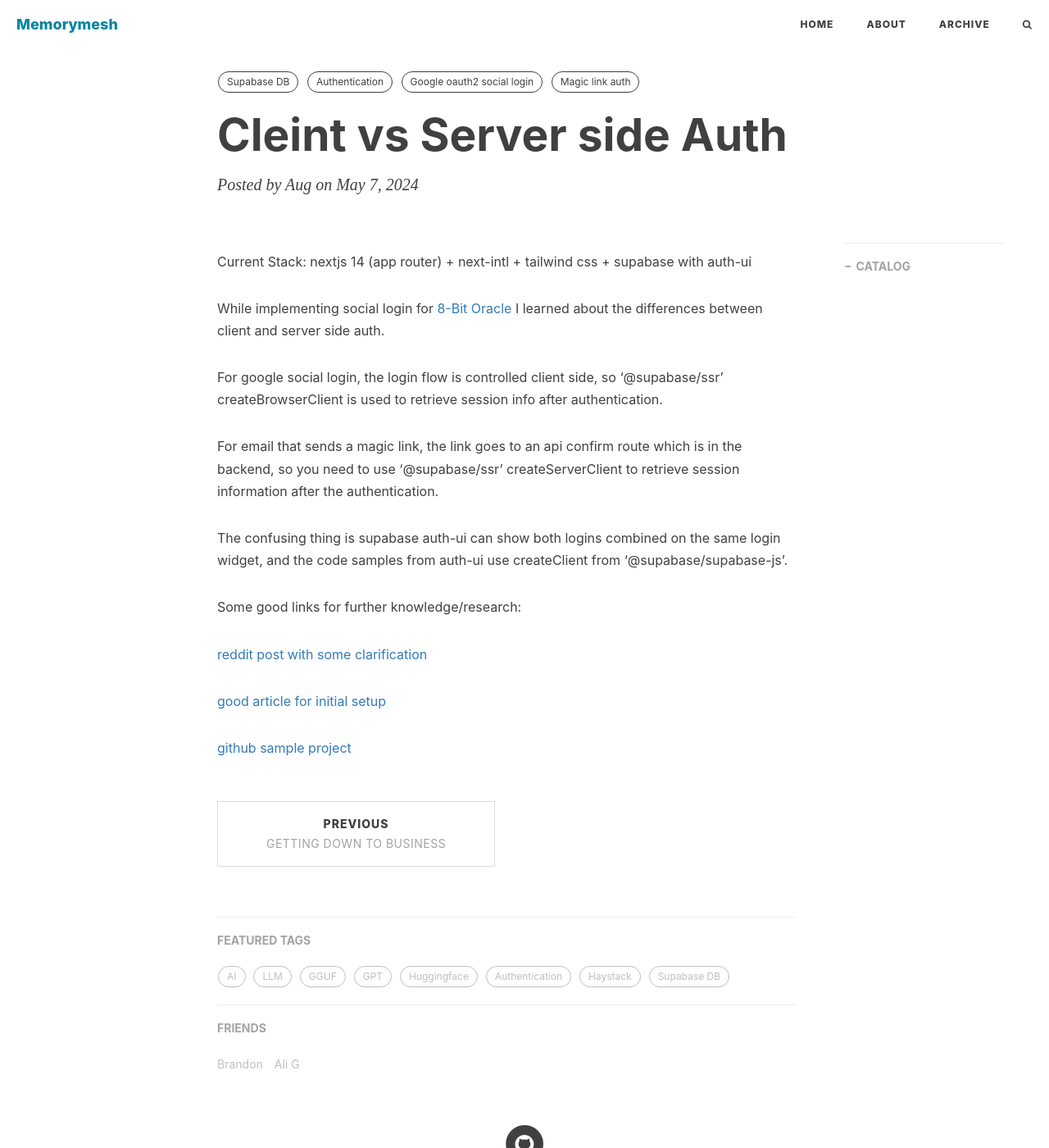
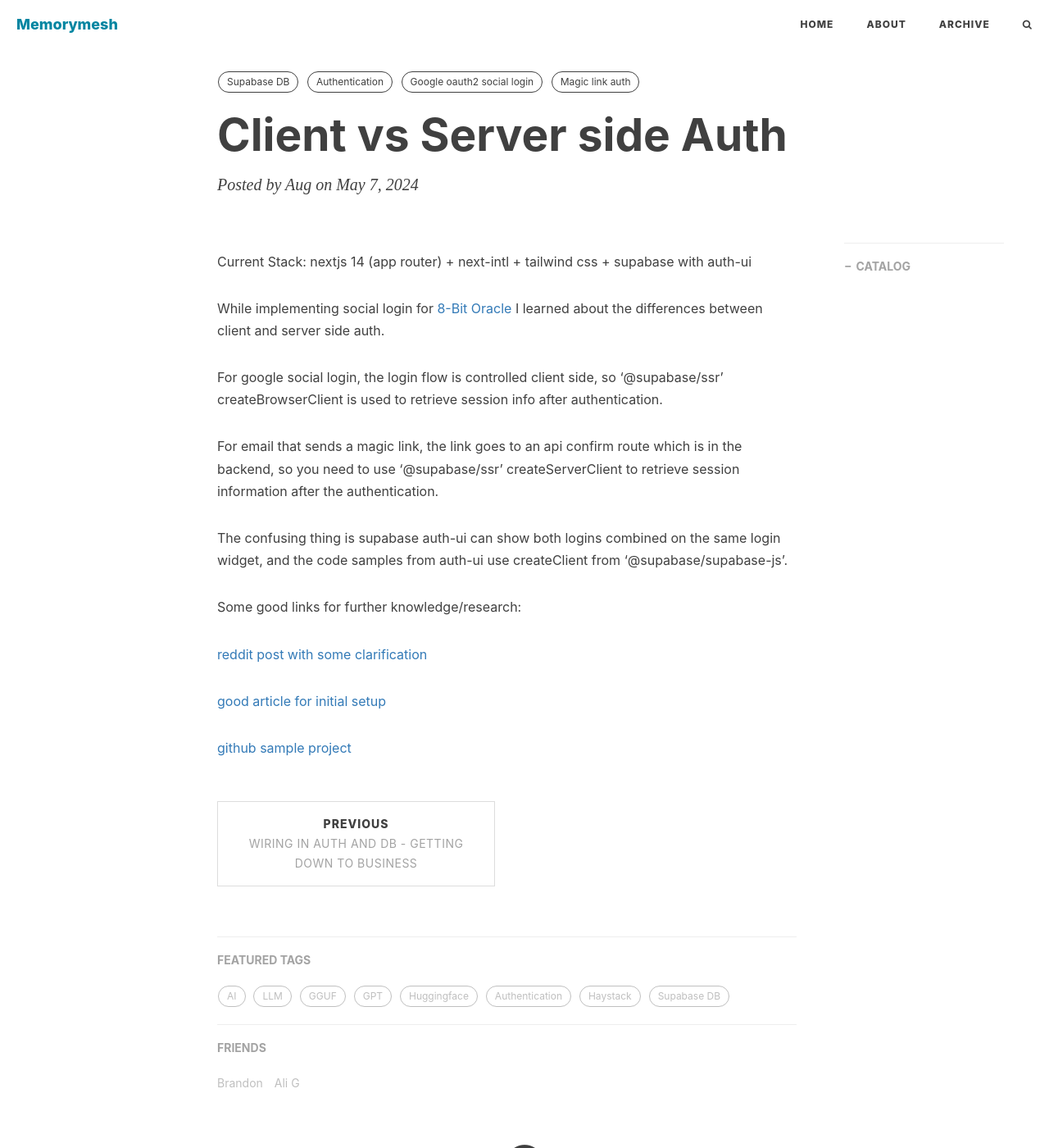
Before and after one commit to augchan42/augchan42.github.io, a Jekyll site: the page built from _posts/2024-05-07-Client vs Server side Auth.md, in a window 1280 px wide and 1400 px high. Shown: the whole window at 82% size. Built offline with Jekyll 4.4.1, drawn with Linux system fonts in a browser that asks for light colours; nearby versions of some CDN libraries; comment, search, counter and statistics services are not loaded.

Commit message:
fix title

```diff
--- a/_posts/2024-05-05-Getting down to Business.md
+++ b/_posts/2024-05-05-Getting down to Business.md
@@ -1,6 +1,6 @@
 ---
 layout:       post
-title:        "Getting down to Business"
+title:        "Wiring in Auth and DB - Getting down to Business"
 author:       "Aug"
 header-style: text
 catalog:      true
--- a/_posts/2024-05-07-Client vs Server side Auth.md
+++ b/_posts/2024-05-07-Client vs Server side Auth.md
@@ -1,6 +1,6 @@
 ---
 layout:       post
-title:        "Cleint vs Server side Auth"
+title:        "Client vs Server side Auth"
 author:       "Aug"
 header-style: text
 catalog:      true
```
